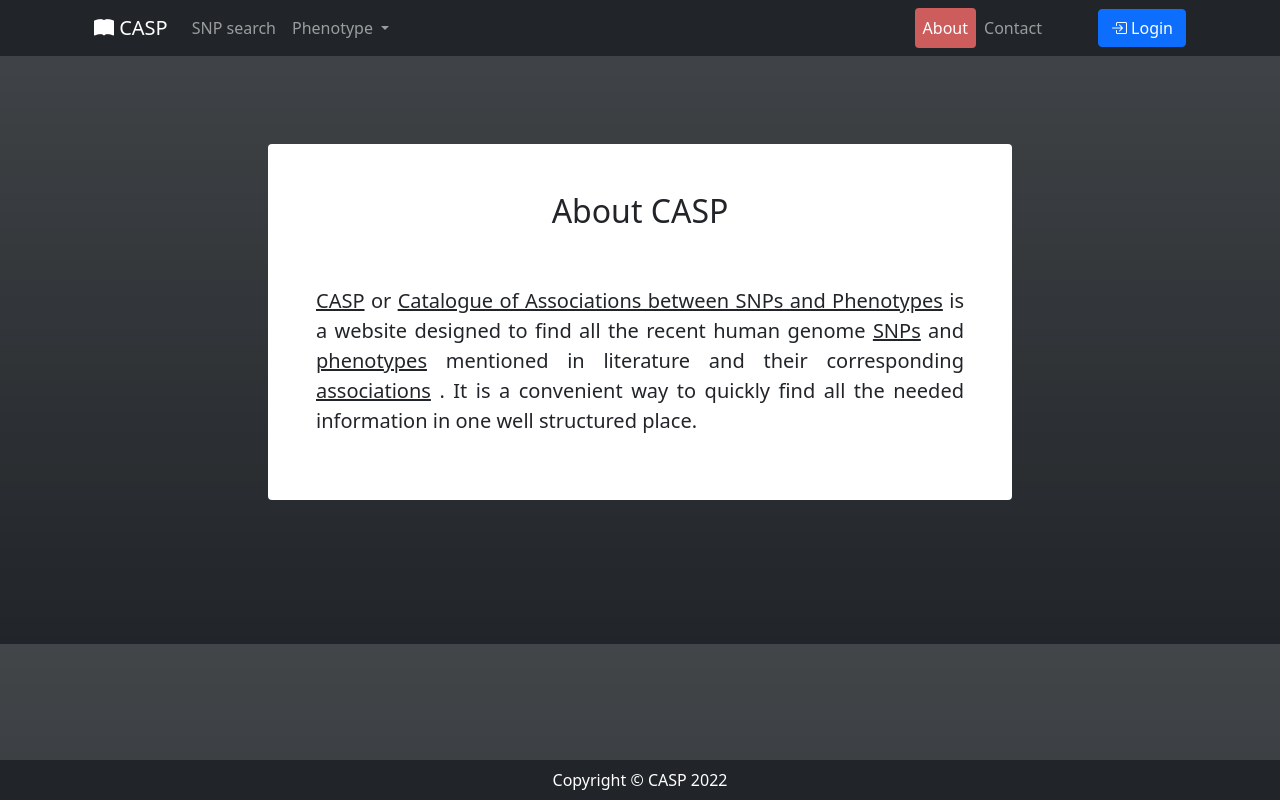
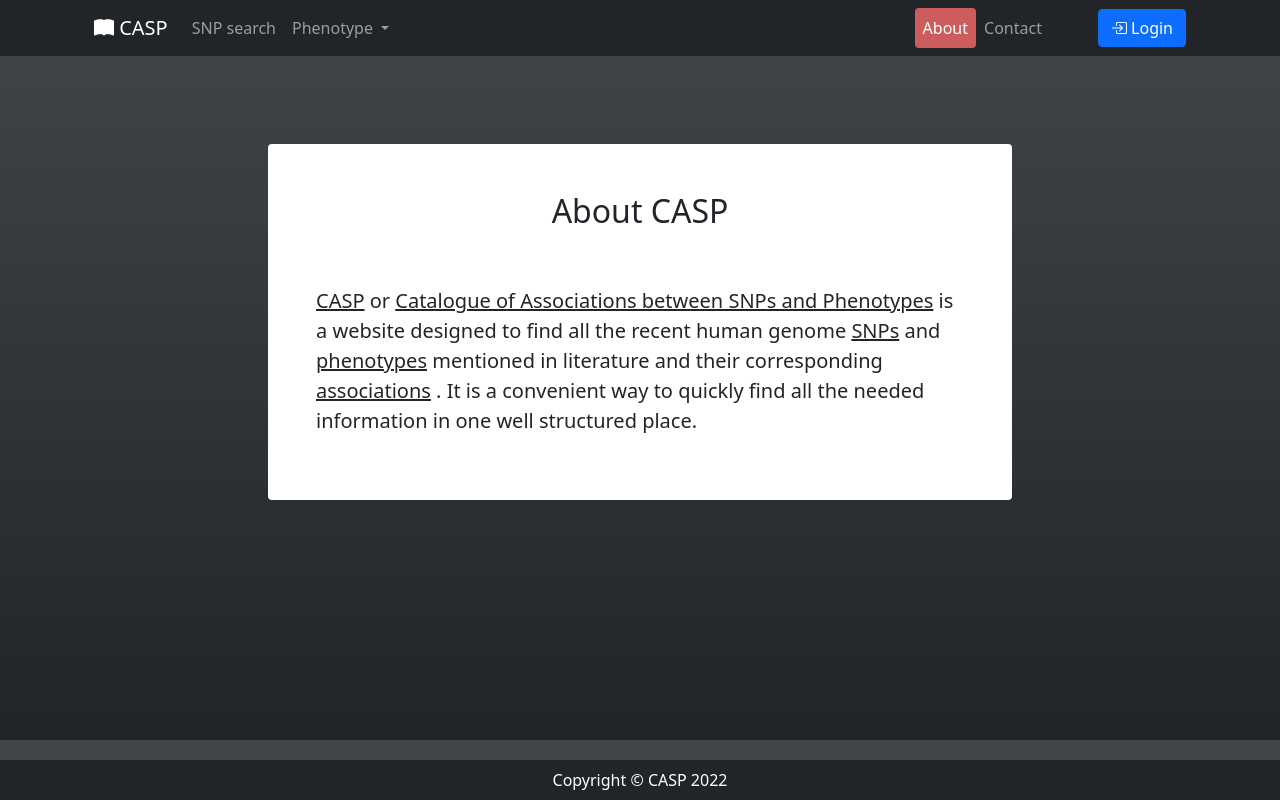
Before and after one commit to Ouertani95/SNP_Project, a Django app: page /about/ in a window 1280 px wide. Run offline with Django 4.2, Linux system fonts and the light colour scheme; some libraries are stand-ins or nearby versions.

Commit message:
removed justify

```diff
--- a/SNP_App/templates/about.html
+++ b/SNP_App/templates/about.html
@@ -3,12 +3,12 @@
 {% block content %}
 
     <!-- About section-->
-    <section id="about">
-        <div class="container px-4">
+    <section id="about" class="mb-5">
+        <div class="container px-4 pb-5">
             <div class="row gx-4 justify-content-center">
                 <div class="col-lg-8 justify-content-center p-5 rounded text-center bg-white text-dark">
                     <h2 class="pb-5">About CASP</h2>
-                    <p class="lead" align="justify">
+                    <p class="lead text-start">
                         <u> <b>CASP</b></u>  or <u>Catalogue of Associations between SNPs and Phenotypes</u>  is a website designed
                         to find all the recent <b> human genome </b>  <u>SNPs</u>  and <u>phenotypes</u>  mentioned in literature and their
                         corresponding <u>associations</u> .
```
